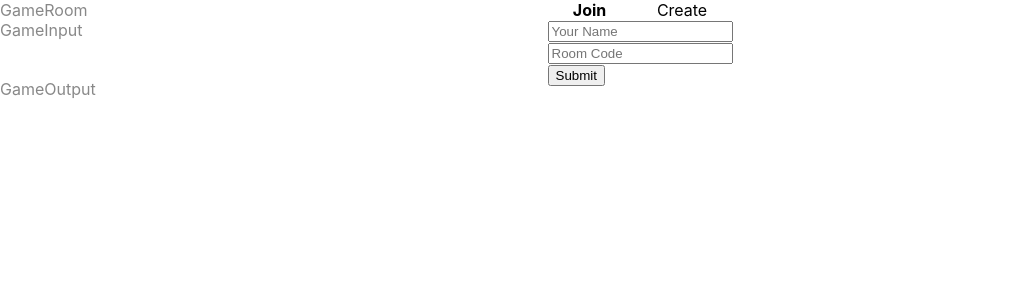
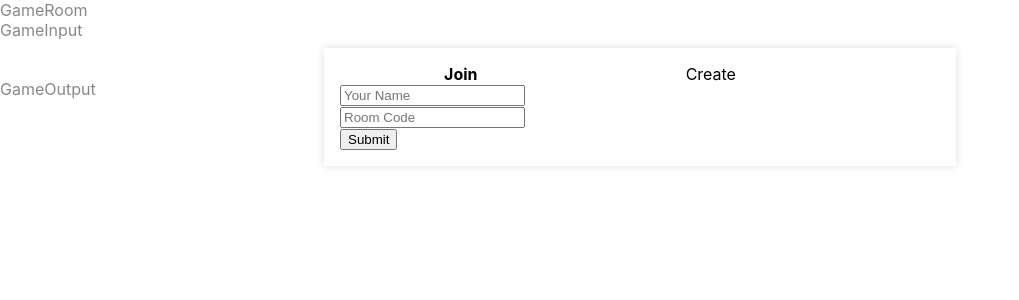
Before and after one commit to daltonscharff/spell-together, a React (Create React App) app in the folder packages/web-react-router/: page / in a window 1280 px wide. Shown: the top 300 px of the page, without its empty margins (0-1019 px from the left). Built offline with nearby package versions, Linux system fonts and the light colour scheme.

Commit message:
improves modal styling

```diff
--- a/packages/web-react-router/src/components/ModalWrapper.tsx
+++ b/packages/web-react-router/src/components/ModalWrapper.tsx
@@ -1,7 +1,9 @@
 import { PropsWithChildren } from "react";
 import styled from "styled-components";
 
-type Props = PropsWithChildren<{}>;
+type Props = PropsWithChildren<{
+  className?: string;
+}>;
 
 const Wrapper = styled.div`
   width: 100vw;
@@ -15,6 +17,10 @@ const Wrapper = styled.div`
   flex-direction: column;
 `;
 
-export function ModalWrapper({ children }: Props) {
-  return <Wrapper>{children}</Wrapper>;
+export function ModalWrapper({ children, className }: Props) {
+  return (
+    <Wrapper>
+      <div className={className}>{children}</div>
+    </Wrapper>
+  );
 }
--- a/packages/web-react-router/src/pages/GameRoom/index.tsx
+++ b/packages/web-react-router/src/pages/GameRoom/index.tsx
@@ -3,19 +3,29 @@ import { GameOutput } from "./GameOutput";
 import { SelectRoom } from "../SelectRoom";
 import { ModalWrapper } from "../../components/ModalWrapper";
 import { LetterInputProvider } from "../../contexts/LetterInputContext";
+import styled from "styled-components";
 
 type Props = {
   showSelectRoomModal?: boolean;
 };
+
+const SelectRoomModal = styled(ModalWrapper)`
+  background: white;
+  max-width: 600px;
+  width: 80%;
+  padding: 1em;
+  margin-top: 3em;
+  box-shadow: 0px 0px 8px 0px #0002;
+`;
 
 export function GameRoom({ showSelectRoomModal }: Props) {
   return (
     <>
       GameRoom
       {showSelectRoomModal && (
-        <ModalWrapper>
+        <SelectRoomModal>
           <SelectRoom />
-        </ModalWrapper>
+        </SelectRoomModal>
       )}
       <LetterInputProvider>
         <GameInput />
```
